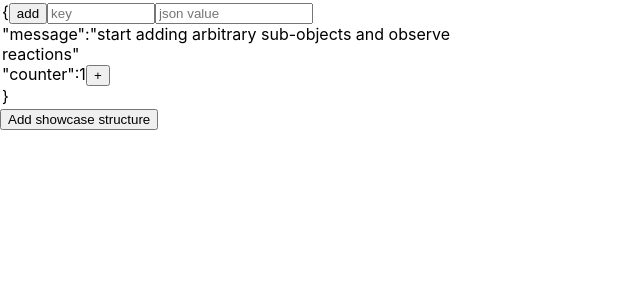
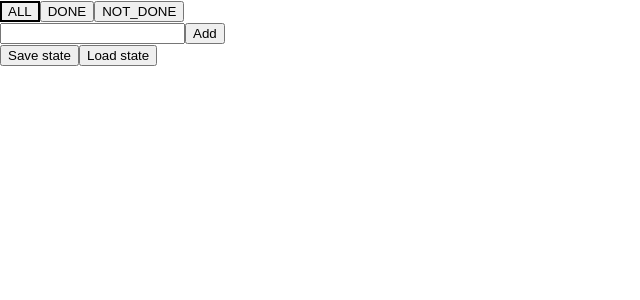
Before and after one commit to IKoshelev/ui-app-architecture-showcases, a React (Create React App) app: page / in a window 1280 px wide. Shown: the top 300 px of the page, without its empty margins (0-640 px from the left). Built offline with nearby package versions, Linux system fonts and the light colour scheme.

Commit message:
switched json edit example to TODO list example

```diff
--- a/src/App.tsx
+++ b/src/App.tsx
@@ -1,89 +1,129 @@
 
-import React, { useEffect, useRef } from "react";
+import React, { useState } from "react";
 import { makeApp } from "./util/observable-proxy";
 import './index.css';
-import { useState } from 'react';
 import { observer2 } from './util/observer';
 
-type App = {
-    message: string,
-    counter: number
+type Todo = {
+    id: number,
+    text: string,
+    done: boolean
+};
+
+type Filter = "ALL" | "DONE" | "NOT_DONE";
+
+type State = {
+    todos: Todo[]
+    filter: Filter
 }
 
 export const app = makeApp({
-    message: 'start adding arbitrary sub-objects and observe reactions',
-    counter: 1
-} as App);
+    todos: [],
+    filter: "ALL"
+} as State);
 
-export const JsObjectView = React.memo(observer2(({ target, indentation }: {
-    target: any,
-    indentation: number
+(window as any).app = app;
+
+export const TodoCmp = React.memo(observer2(({ todo }: {
+    todo: Todo
+}) => {
+    return <>
+        <input
+            type="text"
+            onChange={({ target: { value } }) => todo.text = value}
+            value={todo.text}
+        />
+        <input
+            type="checkbox"
+            onChange={({ target: { checked } }) => todo.done = checked}
+            checked={todo.done}
+        />
+    </>
+}));
+
+export const TodoAdderCmp = React.memo(observer2(({ todoList }: {
+    todoList: Todo[]
 }) => {
 
-    console.log(`rendering JsObjectView`);
+    const [text, setText] = useState("");
 
-    const [newKey, setNewKey] = useState("");
-    const [newVal, setNewVal] = useState("");
-
-    //show border on render (without needing dev tools)
-    const containerRef = useRef<HTMLDivElement | null>(null);
-    useEffect(() => {
-        const style =  (containerRef?.current as any)?.style as React.CSSProperties;
-        if(!style) {
-            return;
-        }
-        style.border = "solid 2px red";
-        setTimeout(() => {
-            style.border = "solid 2px white";
-        }, 1000);
-    });
-
-    const indentationStr = '\u00A0'.repeat(indentation);
-    return <div ref={containerRef}>
-        {indentationStr}{"\{"}
-        <button style={{ display: 'inline-block' }} onClick={() => {
-            let json: any;
-            try {
-                json = JSON.parse(newVal);
-            } catch (er) {
-                window.alert("Oops... could not parse JSON. Remember to quote prop names with \".");
-                return;
-            }
-            target[newKey] = json;
-            setNewKey('');
-            setNewVal('');
-        }} >add</button>
-
+    return <div>
         <input
-            style={{ display: 'inline', width: '100px' }}
             type="text"
-            value={newKey}
-            placeholder="key"
-
-            onChange={({ target: { value } }) => setNewKey(value)} />
-
-        <input
-            style={{ display: 'inline', width: '150px' }}
-            type="text" value={newVal}
-            placeholder="json value"
-            onChange={({ target: { value } }) => setNewVal(value)} />
-
-
-        {Object.getOwnPropertyNames(target).map(key => {
-            const val = target[key];
-            return <div key={key.toString()} style={{ width: '500px' }}>
-                {indentationStr}
-                "{key.toString()}":{
-                    typeof val === 'object'
-                        ? <JsObjectView target={val} indentation={indentation + 4} />
-                        : typeof val === 'string'
-                            ? `"${val}"`
-                            : val.toString()
-                }
-                {typeof val === 'number' && <button onClick={(() => { target[key] = val + 1 })}>+</button>}
-
-            </div>;
-        })}
-        {indentationStr}{"\}"}
+            onChange={({ target: { value } }) => setText(value)}
+            value={text}
+        />
+        <button onClick={() => {
+            const id = Math.max(0, ...todoList.map(x => x.id)) + 1;
+            todoList.push({
+                id,
+                text,
+                done: false
+            });
+            setText("");
+        }}>
+            Add
+        </button>
     </div>
 }));
+
+export const StateSaveLoadCmp = React.memo(observer2(({ appState }: { appState: State }) => {
+
+    const [savedState, setSavedState] = useState("");
+
+    return <div>
+        <button
+            onClick={() => {
+                const json = JSON.stringify(appState, undefined, 4);
+                setSavedState(json);
+            }}
+        >Save state</button>
+        <button
+            onClick={() => {
+                const state = JSON.parse(savedState);
+                Object.assign(appState, state);
+            }}
+        >Load state</button>
+        <div>
+            {savedState}
+        </div>
+
+    </div>;
+}));
+
+export const TodoListCmp = React.memo(observer2(({ appState }: { appState: State }) => {
+    return <div>
+        <div>
+            {
+                appState.todos.filter(x =>
+                    appState.filter === 'DONE' ? x.done === true :
+                        appState.filter === 'NOT_DONE' ? x.done === false :
+                            true
+                ).map(x => (
+                    <div key={x.id}>
+                        <TodoCmp todo={x} />
+                        <button onClick={() => { appState.todos.splice(appState.todos.indexOf(x), 1) }}>
+                            X
+                        </button>
+                    </div>))
+            }
+        </div>
+        <div>
+            {
+                (["ALL", "DONE", "NOT_DONE"] as const).map(x => (
+                    <button
+                        key={x}
+                        onClick={() => appState.filter = x}
+                        style={{
+                            border: appState.filter === x ? "2px solid black" : ""
+                        }}
+                    >
+                        {x}
+                    </button>
+                ))
+            }
+        </div>
+        <TodoAdderCmp todoList={appState.todos} />
+        <StateSaveLoadCmp appState={appState} />
+    </div>
+}));
--- a/src/index.tsx
+++ b/src/index.tsx
@@ -1,34 +1,17 @@
 import React from 'react';
 import ReactDOM from 'react-dom';
 import './index.css';
-import { app, JsObjectView } from './App';
+import { app, TodoListCmp } from './App';
 import * as serviceWorker from './serviceWorker';
 import { useState } from 'react';
 import { AppContext, observer2 } from './util/observer';
 
 (window as any).app = app;
 
-
 ReactDOM.render(
   <div>
     <AppContext.Provider value={{ app }}>
-
-      <JsObjectView target={app.root} indentation={0} />
-
-      <button onClick={() => {
-        Object.assign(app.root, {
-          counter1: 1,
-          bar: {
-            counter2: 1,
-            baz: {
-              stringProp: 'abcd',
-              counter3: 1,
-              bac: {}
-            }
-          }
-        });
-      }}>Add showcase structure</button>
-
+      <TodoListCmp appState={app.state} />
     </AppContext.Provider>
   </div>,
   document.getElementById('root')
--- a/src/util/observable-proxy.ts
+++ b/src/util/observable-proxy.ts
@@ -52,7 +52,7 @@ function makeObservableProxy<T extends object>(state: T, observabilityCallbacks:
                 //and tryies to work on it directly, expecting observability
                 //lets try a trick here.
                 //todo this needs to be deep...
-                const clone = {...vValue};
+                const clone = Array.isArray(vValue) ? [...vValue] : {...vValue};
                 oTarget[sKey] = clone;
                 const protoProxy = makeObservableProxy(clone, observabilityCallbacks);
                 Object.keys(vValue).forEach(key => {
@@ -113,7 +113,7 @@ export function makeApp<T extends object>(initialState: T) {
     let observabilityCallbacks: ObservailityCallbacks = {} as any;
 
     let app = {
-        root: makeObservableProxy(initialState, observabilityCallbacks),
+        state: makeObservableProxy(initialState, observabilityCallbacks),
         dependencyMap_Object_Key_ObserverIds: new WeakMap<
             object,
             Map<
--- a/src/util/observer.tsx
+++ b/src/util/observer.tsx
@@ -37,9 +37,7 @@ export function observer2<T>(WrappedComponent: T): T {
         const children = WrappedComponentAny(...arguments);
 
         const dependencies = endRenderingFrame();
-        //console.log('Captured deps', Array.from(dependencies.values()));
 
-        //console.log(app);
         //todo move into separate function
         for (const [obj, keys] of dependencies) {
 
```
